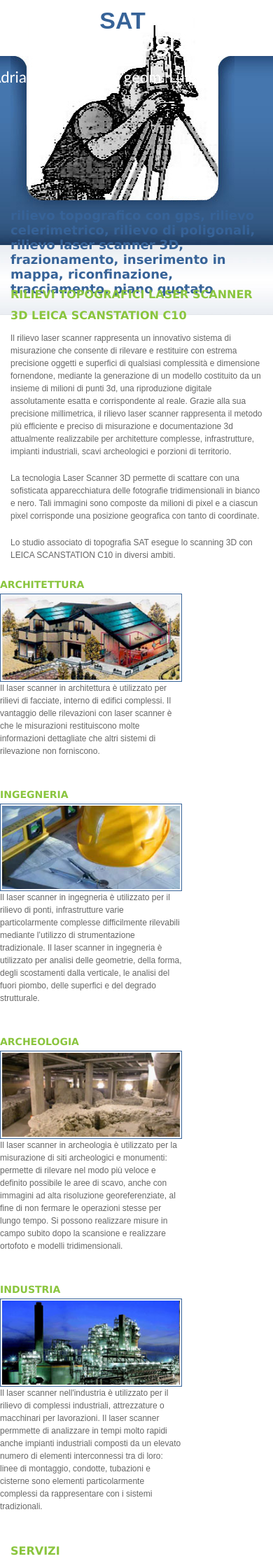
After one commit to erighetto/satgeorilievi, a PHP site: template templates/rilievi-laser-scanner-3d.html.twig in a window 390 px wide. The commit adds this page. Shown: the top 2240 px of the page at 70% size. Run offline with PHP 8.4, Linux system fonts and the light colour scheme; the template is opened without the code that fills it, so the values that code supplies are empty; some libraries are stand-ins or nearby versions.

Commit message:
aggiunte tutte le pagine statiche

```diff
--- a/config/routing.yml
+++ b/config/routing.yml
@@ -16,7 +16,7 @@ satgeoroutes:
     menu: 'Servizi'
   dove-siamo:
     title: 'Dove siamo'
-    description: 'S.A.T. - Studio Associato di Topografia, dove siamo: Vestenanova, Verona, Veneto'
+    description: 'Dove siamo: Vestenanova, Verona, Veneto'
     binding_path: 'dove-siamo'
     menu: 'Dove siamo'
   contatti:
--- a/src/Controllers/PagesControllerProvider.php
+++ b/src/Controllers/PagesControllerProvider.php
@@ -26,7 +26,7 @@ class PagesControllerProvider implements ControllerProviderInterface
          */
         $controllers->get('/sitemap.xml', function (Application $app) {
 
-            $sql = "SELECT count(id) FROM items_satgeorilievi WHERE approved=1";
+            $sql = "SELECT count(id) FROM items_satgeorilievi WHERE approved = 1";
             $count = $app['db']->fetchColumn($sql);
 
             /** @var \Kilte\Pagination\Pagination $pagination */
--- /dev/null
+++ b/templates/menu.servizi.html.twig
@@ -0,0 +1,14 @@
+<h2>Servizi</h2>
+
+<ul>
+    {% for key,value in app.config.satgeoservices %}
+        <li>
+            <div class="feature">
+                <a href="{{ app.url_generator.generate('services',{"page":value.binding_path}) }}" title="{{ value.plural }}">{{ value.plural }}</a>
+                <div class="show-feature"><img src="{{ asset(value.image, 'images') }}" alt="{{ value.menu }}" title="{{ value.menu }}">
+                    <br/>progettazione edile
+                </div>
+            </div>
+        </li>
+    {% endfor %}
+</ul>
--- /dev/null
+++ b/templates/rilievi-laser-scanner-3d.html.twig
@@ -0,0 +1,67 @@
+{% extends 'base.html.twig' %}
+{% block body %}
+    <h2>Rilievi Topografici laser scanner 3d Leica ScanStation C10</h2>
+
+    <p>Il rilievo laser scanner rappresenta un innovativo sistema di misurazione che consente di rilevare e restituire
+        con estrema precisione oggetti e superfici di qualsiasi complessità e dimensione fornendone, mediante la
+        generazione di un modello costituito da un insieme di milioni di punti 3d, una riproduzione digitale
+        assolutamente esatta e corrispondente al reale. Grazie alla sua precisione millimetrica, il rilievo laser
+        scanner rappresenta il metodo più efficiente e preciso di misurazione e documentazione 3d attualmente
+        realizzabile per architetture complesse, infrastrutture, impianti industriali, scavi archeologici e porzioni di
+        territorio. </p>
+    <p>La tecnologia Laser Scanner 3D permette di scattare con una sofisticata apparecchiatura delle fotografie
+        tridimensionali in bianco e nero. Tali immagini sono composte da milioni di pixel e a ciascun pixel corrisponde
+        una posizione geografica con tanto di coordinate.</p>
+    <p>Lo studio associato di topografia SAT esegue lo scanning 3D con LEICA SCANSTATION C10 in diversi ambiti.</p>
+
+    <div class="row">
+        <div class="col-sm-4 ambito">
+            <h3>Architettura</h3>
+            <img src="{{ asset('architettura.jpg', 'images') }}"
+                 title="Applicazioni del laser scanner 3d Leica ScanStation C10 in Architettura"
+                 alt="Applicazioni del laser scanner 3d Leica ScanStation C10 in Architettura" class="img-fluid" />
+            <p>Il laser scanner in architettura è utilizzato per rilievi di facciate, interno di edifici complessi. Il
+                vantaggio delle rilevazioni con laser scanner è che le misurazioni restituiscono molte informazioni
+                dettagliate che altri sistemi di rilevazione non forniscono.</p>
+        </div>
+        <div class="col-sm-4 ambito">
+            <h3>Ingegneria</h3>
+            <img src="{{ asset('ingegneria.jpg', 'images') }}"
+                 title="Applicazioni del laser scanner 3d Leica ScanStation C10 in Ingegneria"
+                 alt="Applicazioni del laser scanner 3d Leica ScanStation C10 in Ingegneria" class="img-fluid" />
+            <p>Il laser scanner in ingegneria è utilizzato per il rilievo di ponti, infrastrutture varie particolarmente
+                complesse difficilmente rilevabili mediante l’utilizzo di strumentazione tradizionale. Il laser scanner
+                in
+                ingegneria è utilizzato per analisi delle geometrie, della forma, degli scostamenti dalla verticale, le
+                analisi del fuori piombo, delle superfici e del degrado strutturale.</p>
+        </div>
+        <div class="col-sm-4 ambito">
+            <h3>Archeologia</h3>
+            <img src="{{ asset('archeologia.jpg', 'images') }}"
+                 title="Applicazioni del laser scanner 3d Leica ScanStation C10 in Archeologia"
+                 alt="Applicazioni del laser scanner 3d Leica ScanStation C10 in Archeologia" class="img-fluid" />
+            <p>Il laser scanner in archeologia è utilizzato per la misurazione di siti archeologici e monumenti:
+                permette di
+                rilevare nel modo più veloce e definito possibile le aree di scavo, anche con immagini ad alta
+                risoluzione
+                georeferenziate, al fine di non fermare le operazioni stesse per lungo tempo. Si possono realizzare
+                misure
+                in campo subito dopo la scansione e realizzare ortofoto e modelli tridimensionali. </p>
+        </div>
+        <div class="col-sm-4 ambito">
+            <h3>Industria</h3>
+            <img src="{{ asset('industria.jpg', 'images') }}"
+                 title="Applicazioni del laser scanner 3d Leica ScanStation C10 nell'Industra"
+                 alt="Applicazioni del laser scanner 3d Leica ScanStation C10 nell'Industra" class="img-fluid" />
+            <p>Il laser scanner nell'industria è utilizzato per il rilievo di complessi industriali, attrezzature o
+                macchinari per lavorazioni. Il laser scanner permmette di analizzare in tempi molto rapidi anche
+                impianti
+                industriali composti da un elevato numero di elementi interconnessi tra di loro: linee di montaggio,
+                condotte, tubazioni e cisterne sono elementi particolarmente complessi da rappresentare con i sistemi
+                tradizionali.</p>
+        </div>
+    </div>
+
+    {% include "menu.servizi.html.twig" %}
+
+{% endblock %}
```
Also changed, not shown: config/services.yml (+7 -7 lines), src/Controllers/ServicesControllerProvider.php (+12 -4 lines), templates/accatastamenti-riconfinazioni.html.twig (+1 -14 lines), templates/frazionamenti-lottizzazioni.html.twig (added, +11 -0 lines), templates/piani-quotati.html.twig (added, +26 -0 lines), templates/progettazione-edile.html.twig (added, +21 -0 lines), templates/rilievi-topografici.html.twig (added, +67 -0 lines), templates/servizi.html.twig (+1 -14 lines).
